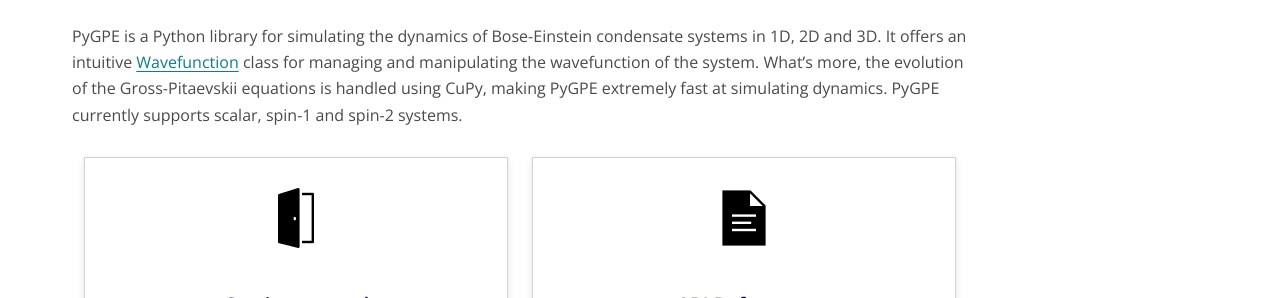
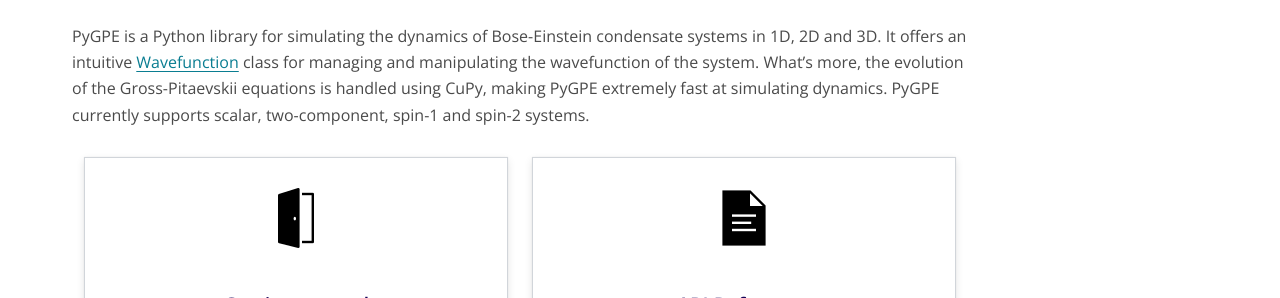
Before and after one commit to wheelerMT/pygpe, a Sphinx documentation site: the page built from docs/source/index.rst, in a window 1280 px wide. Shown: the part 189-487 px from the top of the page. Built offline with Sphinx 7.4.7 and the PyData theme 0.15.4, drawn with Linux system fonts in a browser that asks for light colours.

Commit message:
Added two-component to list of available systems.

```diff
--- a/docs/source/index.rst
+++ b/docs/source/index.rst
@@ -14,7 +14,7 @@
 It offers an intuitive :doc:`reference/wavefunction` class for managing and manipulating the wavefunction of the system.
 What's more, the evolution of the Gross-Pitaevskii equations is handled using CuPy, making PyGPE extremely fast at
 simulating dynamics.
-PyGPE currently supports scalar, spin-1 and spin-2 systems.
+PyGPE currently supports scalar, two-component, spin-1 and spin-2 systems.
 
 .. grid:: 2
 
```
Also changed, not shown: README.md (+1 -1 lines).
